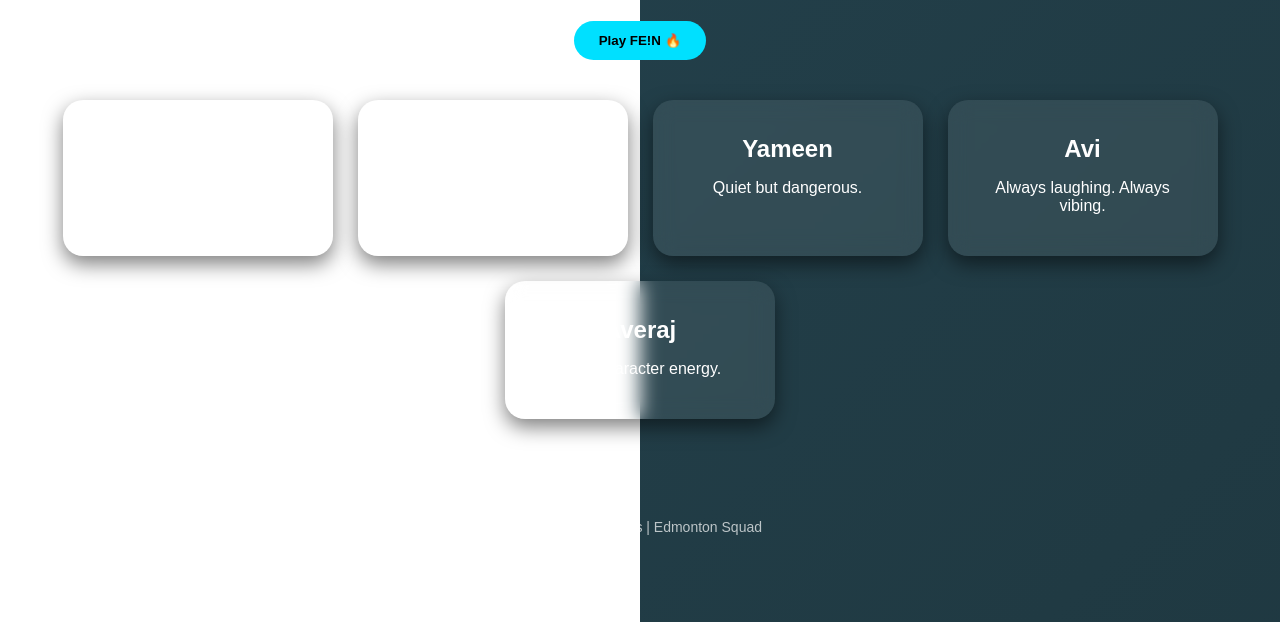
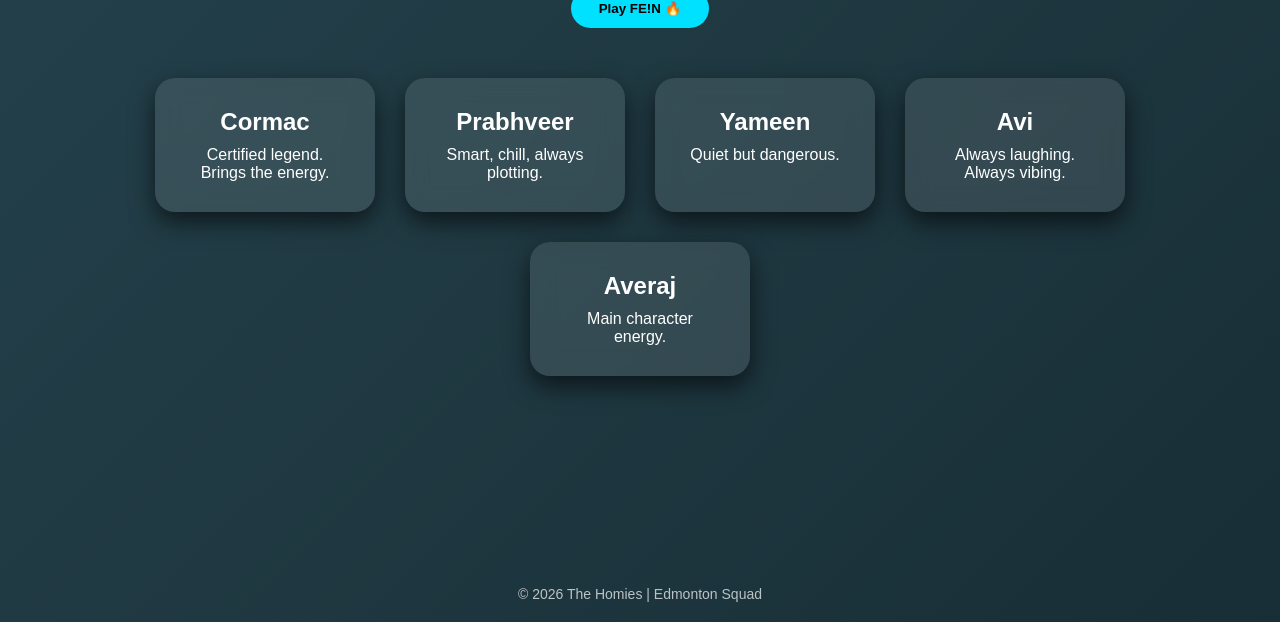
Before and after one commit to averajkalsi-ctrl/the-homies, a plain HTML site: page index.html in a window 1280 px wide. Shown: the part 178-800 px from the top of the page. Drawn offline with Linux system fonts and the light colour scheme.

Commit message:
Add files via upload

```diff
--- a/index.html
+++ b/index.html
@@ -1,30 +1,31 @@
 <!DOCTYPE html>
-<html>
+<html lang="en">
 <head>
+<meta charset="UTF-8">
 <meta name="viewport" content="width=device-width, initial-scale=1.0">
 <title>The Homies</title>
 
 <style>
+* {
+    margin: 0;
+    padding: 0;
+    box-sizing: border-box;
+}
+
 body {
-    margin: 0;
-    font-family: 'Arial', sans-serif;
+    font-family: Arial, sans-serif;
     color: white;
     text-align: center;
-    overflow-x: hidden;
+    min-height: 100vh;
+    background: linear-gradient(-45deg, #0f2027, #203a43, #2c5364, #1c1c1c);
+    background-size: 400% 400%;
+    animation: gradientMove 15s ease infinite;
+    display: flex;
+    flex-direction: column;
+    align-items: center;
 }
 
-/* Animated Background */
-body::before {
-    content: "";
-    position: fixed;
-    width: 200%;
-    height: 200%;
-    background: linear-gradient(-45deg, #0f2027, #203a43, #2c5364, #1c1c1c);
-    background-size: 400% 400%;
-    animation: gradientMove 12s ease infinite;
-    z-index: -1;
-}
-
+/* Animated Gradient */
 @keyframes gradientMove {
     0% {background-position: 0% 50%;}
     50% {background-position: 100% 50%;}
@@ -39,45 +40,16 @@ body::before {
 .logo h1 {
     font-size: 60px;
     letter-spacing: 6px;
-    margin: 0;
 }
 
 .logo span {
     color: #00e0ff;
 }
 
-/* Cards */
-.container {
-    display: flex;
-    flex-wrap: wrap;
-    justify-content: center;
-    gap: 25px;
-    padding: 40px;
-}
-
-.card {
-    background: rgba(255,255,255,0.08);
-    padding: 25px;
-    width: 220px;
-    border-radius: 20px;
-    backdrop-filter: blur(10px);
-    transition: 0.4s;
-    box-shadow: 0 8px 20px rgba(0,0,0,0.5);
-}
-
-.card:hover {
-    transform: translateY(-10px) scale(1.05);
-    background: rgba(255,255,255,0.15);
-}
-
-.card h2 {
-    margin: 10px 0;
-}
-
-/* Button */
+/* Music Button */
 .music-btn {
     margin-top: 20px;
-    padding: 12px 25px;
+    padding: 12px 28px;
     border: none;
     border-radius: 30px;
     background: #00e0ff;
@@ -88,15 +60,44 @@ body::before {
 }
 
 .music-btn:hover {
-    background: white;
+    transform: scale(1.1);
+}
+
+/* Cards */
+.container {
+    display: flex;
+    flex-wrap: wrap;
+    justify-content: center;
+    gap: 30px;
+    padding: 50px 20px;
+    max-width: 1200px;
+}
+
+.card {
+    background: rgba(255,255,255,0.1);
+    backdrop-filter: blur(12px);
+    border-radius: 20px;
+    padding: 30px;
+    width: 220px;
+    transition: 0.4s;
+    box-shadow: 0 10px 25px rgba(0,0,0,0.6);
+}
+
+.card:hover {
+    transform: translateY(-10px) scale(1.05);
+    background: rgba(255,255,255,0.2);
+}
+
+.card h2 {
+    margin-bottom: 10px;
 }
 
 /* Footer */
 .footer {
-    margin-top: 40px;
+    margin-top: auto;
     padding: 20px;
+    opacity: 0.7;
     font-size: 14px;
-    opacity: 0.7;
 }
 </style>
 </head>
@@ -110,10 +111,11 @@ body::before {
 
 <button class="music-btn" onclick="playMusic()">Play FE!N 🔥</button>
 
-<audio id="bgMusic" src="fein.mp3"></audio>
+<audio id="bgMusic" loop>
+    <source src="fein.mp3" type="audio/mpeg">
+</audio>
 
 <div class="container">
-
     <div class="card">
         <h2>Cormac</h2>
         <p>Certified legend. Brings the energy.</p>
@@ -138,7 +140,6 @@ body::before {
         <h2>Averaj</h2>
         <p>Main character energy.</p>
     </div>
-
 </div>
 
 <div class="footer">
@@ -147,8 +148,7 @@ body::before {
 
 <script>
 function playMusic() {
-    var music = document.getElementById("bgMusic");
-    music.play();
+    document.getElementById("bgMusic").play();
 }
 </script>
 
```
